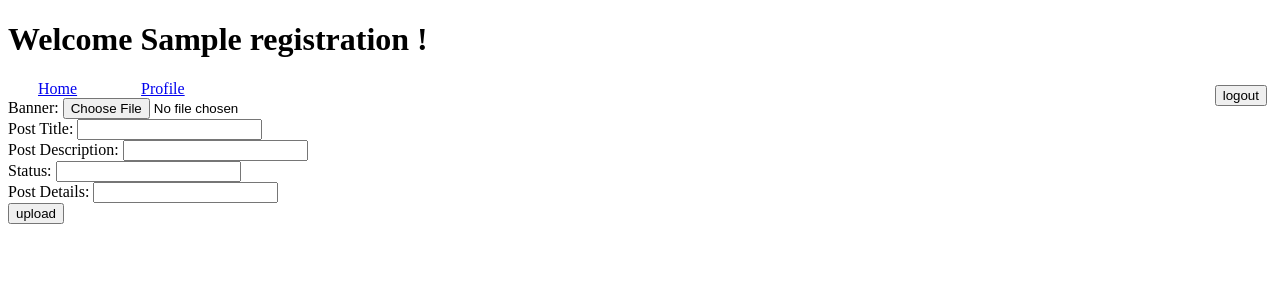
After one commit to Divya21146/Blog, a PHP site: page /addpost.php in a window 1280 px wide. The commit adds this page. Shown: the top 300 px of the page. Run offline with PHP 8.4, Linux system fonts and the light colour scheme; the visitor is signed in with stand-in values (Sample User, id 1); tables that the repository leaves empty or names only in its code hold one stand-in row (values such as "Sample post").

Commit message:
some modified in php

```diff
--- /dev/null
+++ b/addpost.php
@@ -0,0 +1,84 @@
+<?php
+include("dbconnect.php");
+session_start();
+
+extract($_POST);
+
+$mail =  $_SESSION['mail'];
+
+$user = mysqli_query($conn,"select * from registration where mail = '$mail'");
+$user_row = mysqli_fetch_array($user);
+?>
+<!DOCTYPE html>
+<html>
+<head>
+	<title></title>
+</head>
+<body>
+
+<header>
+  	<h1>Welcome <?php echo $user_row['name']; ?> !</h1>
+    <a style="padding-left: 30px; padding-right: 30px;" href="home.php">Home</a>
+    <a style="padding-left: 30px; padding-right: 30px;" href="profile.php"></i>Profile</a>
+    <form style="float: right; margin: 5px;" method="get">
+		<a><button type="submit" name="logout">logout</button></a>
+		<?php
+	if(isset($_GET['logout'])){
+
+		session_destroy();
+
+		header('location:login.php');
+	}
+	if ($_SESSION['mail'] == null) {
+		header('location:login.php');
+	}
+	?>
+	</form>
+  </header>
+
+  <div>
+	<!-- <img src="#" alt="profile"> -->
+	<?php
+	extract($_POST);
+	$mail=$_SESSION['mail'];
+	$qry=mysqli_query($conn,"select * from registration where mail='$mail'");
+	$row=mysqli_fetch_array($qry);
+	?>
+
+	<?php
+	if (isset($_POST['post'])) {
+		if (isset($_FILES['image'])) {
+		$mail=$_SESSION['mail'];
+		$reg_date=date('Y-m-d');
+	extract($_POST);
+	$filename=uniqid().'-'.$_FILES['image']['name'];
+	$fileloc=$_FILES['image']['tmp_name'];
+	$folder="upload/";
+	$path=move_uploaded_file($fileloc,$folder.$filename);
+	$store=mysqli_query($conn,"insert into post values ('','$mail','$filename','$title', '$description', '$status', '$details','$reg_date') ");
+	if ($store) {
+		echo '<script>alert("upload successfully")</script>';
+	}
+}
+else{
+	echo '<script>alert("can\'t upload")</script>';
+}
+}
+	?>
+	<form method="post" enctype="multipart/form-data" action="profile.php">
+		<!-- <input type="file" name="image"> -->
+		<label>Banner:</label>
+		<input type="file" name="image" accept="image/*" required><br>
+		<label>Post Title:</label>
+		<input type="text" name="title" required><br>
+		<label>Post Description:</label>
+		<input type="text" name="description" required><br>
+		<label>Status:</label>
+		<input type="text" name="status" required><br>
+		<label>Post Details:</label>
+		<input type="text" name="details" required><br>
+		<input type="submit" name="post" value="upload">
+	</form>
+
+</body>
+</html>
```
Also changed, not shown: home.php (+5 -4 lines), profile.php (+2 -43 lines).
